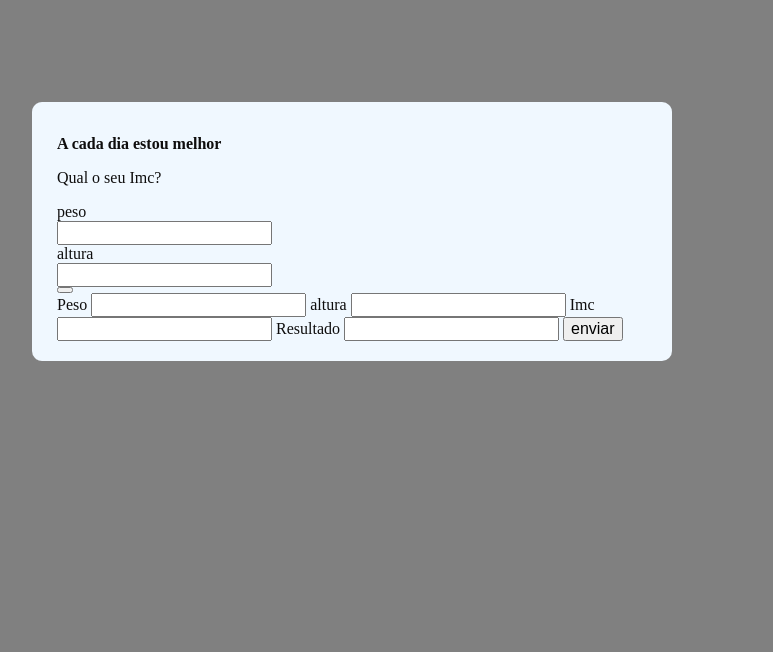
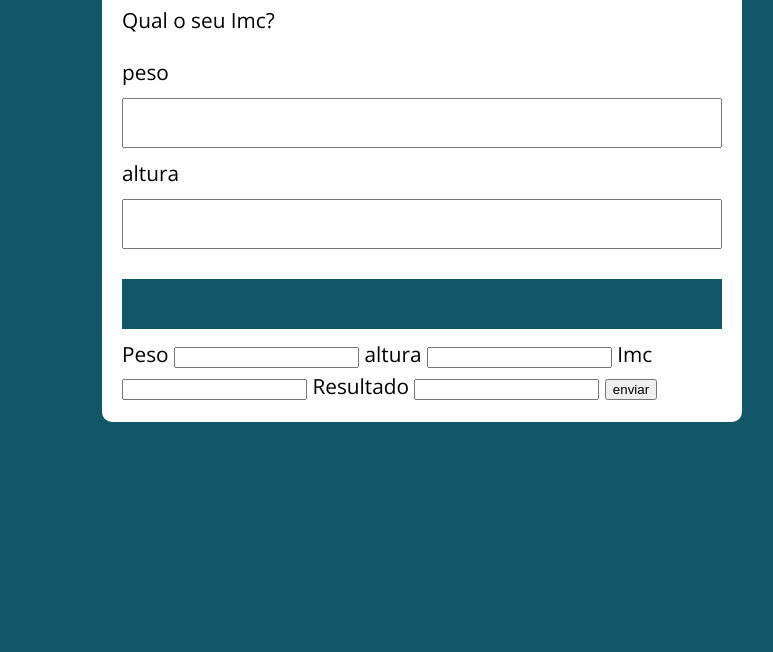
Before and after one commit to Joseph-Zeud/cursojs, a plain HTML site: page aula26ex/index.html in a window 1280 px wide. Shown: the part 148-800 px from the top of the page, without its empty margins (218-991 px from the left). Drawn offline with nearby package versions, Linux system fonts and the light colour scheme.

Commit message:
Update style.css

```diff
--- a/aula26ex/assets/css/style.css
+++ b/aula26ex/assets/css/style.css
@@ -1,26 +1,67 @@
+@import url('https://fonts.googleapis.com/css?family=Open+Sans:400,700&display=swap');
+:root {
+  --primary-color: rgb(17, 86, 102);
+  --primary-color-darker: rgb(9, 48, 56);
+}
+
 * {
-    box-sizing: border-box ;
+  box-sizing: border-box;
   outline: 0;
-    font-size: medium;
 }
 
 body {
   margin: 0;
   padding: 0;
-    background-color: gray;
-    color: rgb(14, 13, 13);
+  background: var(--primary-color);
+  font-family: 'Open sans', sans-serif;
+  font-size: 1.3em;
+  line-height: 1.5em;
 }
+
 .container {
   max-width: 640px;
-    background-color: aliceblue;
-    margin: 250px;
+  margin: 50px auto;
+  background: #fff;
   padding: 20px;
   border-radius: 10px;
-    padding-left: 25px;
+}
 
+form input, form label, form button {
+  display: block;
+  width: 100%;
+  margin-bottom: 10px;
+}
 
+form input {
+  font-size: 24px;
+  height: 50px;
+  padding: 0 20px;
+}
 
+form input:focus {
+  outline: 1px solid var(--primary-color);
 }
-form input, form label, form button {
-    display:block
+
+form button {
+  border: none;
+  background: var(--primary-color);
+  color: #fff;
+  font-size: 18px;
+  font-weight: 700;
+  height: 50px;
+  cursor: pointer;
+  margin-top: 30px;
 }
+
+form button:hover {
+  background: var(--primary-color-darker);
+}
+
+.paragrafo-resultado, .bad {
+  background: rgb(109, 255, 182);
+  padding: 10px 20px;
+}
+
+.bad {
+  background: rgb(255, 150, 150);
+}
```
Lines whose indentation alone changed are shown as unchanged.
